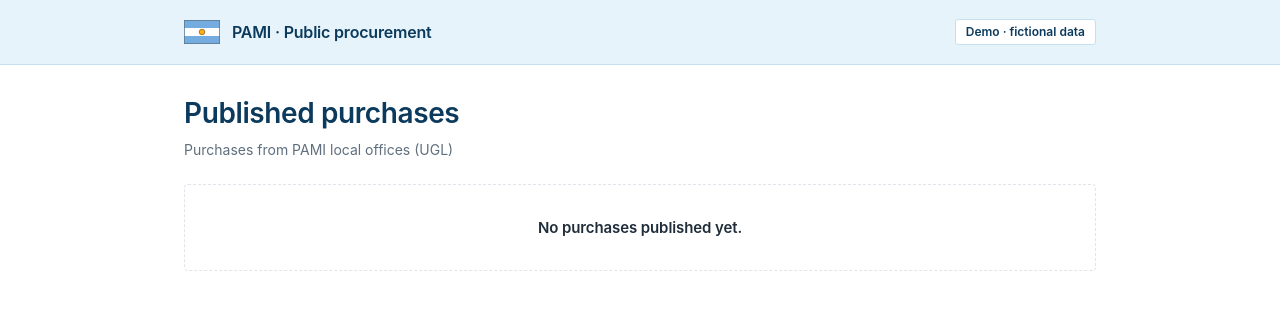
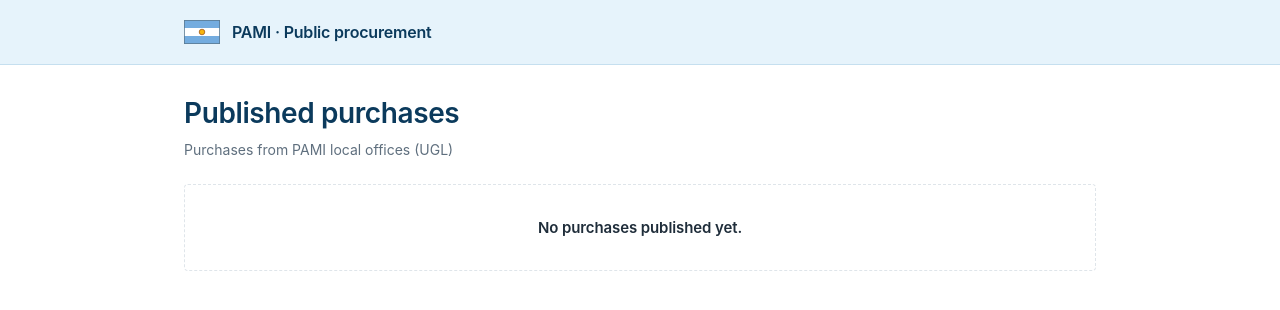
Before and after one commit to MartinPuli/Argentina-is-fuck-ng-opensourced, a FastAPI app: page /public in a window 1280 px wide. Shown: the top 310 px of the page. Run offline with FastAPI, Linux system fonts and the light colour scheme; data that the repository does not hold is empty; some libraries are stand-ins or nearby versions.

Commit message:
Remove demo badge from the public portal header
Co-Authored-By: Claude Sonnet 5.5 <noreply@anthropic.com>

```diff
--- a/gate/src/gate/templates/public.html
+++ b/gate/src/gate/templates/public.html
@@ -68,7 +68,7 @@ body.public-view main{max-width:none;margin:0;padding:0;min-height:100dvh}
 .pp-top{background:#e6f3fb;border-bottom:1px solid #c5dfef;color:#0b3a5c}.pp-brand{font-size:16px;font-weight:600;color:#0b3a5c}.pp-brand:focus-visible{outline-offset:4px}.pp-flag{flex:none;display:block}
 </style>
 <div class="pp">
-<header class="pp-top"><div class="pp-wrap"><a class="pp-brand" href="/public"><svg class="pp-flag" width="36" height="24" viewBox="0 0 90 60" aria-hidden="true" focusable="false"><rect width="90" height="60" fill="#74ACDF"/><rect y="20" width="90" height="20" fill="#fff"/><circle cx="45" cy="30" r="7" fill="#F6B40E" stroke="#85340A" stroke-width="1.5"/><rect x="1" y="1" width="88" height="58" fill="none" stroke="#5b7a92" stroke-width="2"/></svg><span>PAMI · Public procurement</span></a><span class="pp-demo">Demo · fictional data</span></div></header>
+<header class="pp-top"><div class="pp-wrap"><a class="pp-brand" href="/public"><svg class="pp-flag" width="36" height="24" viewBox="0 0 90 60" aria-hidden="true" focusable="false"><rect width="90" height="60" fill="#74ACDF"/><rect y="20" width="90" height="20" fill="#fff"/><circle cx="45" cy="30" r="7" fill="#F6B40E" stroke="#85340A" stroke-width="1.5"/><rect x="1" y="1" width="88" height="58" fill="none" stroke="#5b7a92" stroke-width="2"/></svg><span>PAMI · Public procurement</span></a></div></header>
 <div class="pp-band" aria-hidden="true"></div>
 <div class="pp-hero"><div class="pp-wrap"><div class="pp-head"><h1>Published purchases</h1><p>Purchases from PAMI local offices (UGL)</p></div></div></div>
 <div class="pp-wrap">
```
